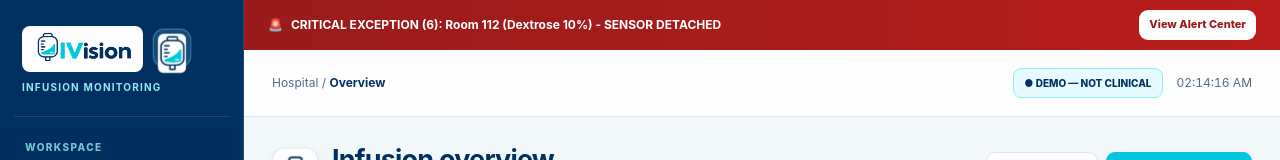
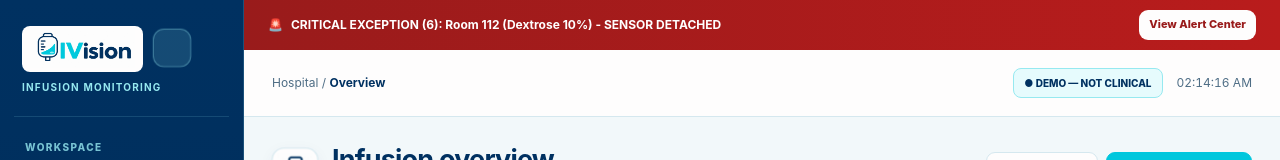
Before and after one commit to david-valenzuela112/IVision-Dash, a plain HTML site: page index.html in a window 1280 px wide. Shown: the top 160 px of the page. Drawn offline with Linux system fonts and the light colour scheme.

Commit message:
Remove one logo lol

```diff
--- a/index.html
+++ b/index.html
@@ -340,7 +340,6 @@ tbody tr:hover{background:#f3fbfd}
         <img src="IVision.jpeg" alt="IVision logotype" class="brand-logo-img" onerror="this.style.display='none'; this.nextElementSibling.style.display='inline-block';">
         <span style="display:none; font-size:20px; font-weight:900; color:#fefdfd;">IVision</span>
         <div class="brand-isotype-badge" title="IVision animated IV bag isotype">
-          <img src="IVision_bag.jpeg" alt="IVision animated IV bag" class="brand-isotype-img" onerror="this.style.display='none'; this.parentElement.textContent='IV';">
         </div>
       </div>
       <div class="brand-sub">INFUSION MONITORING</div>
```
